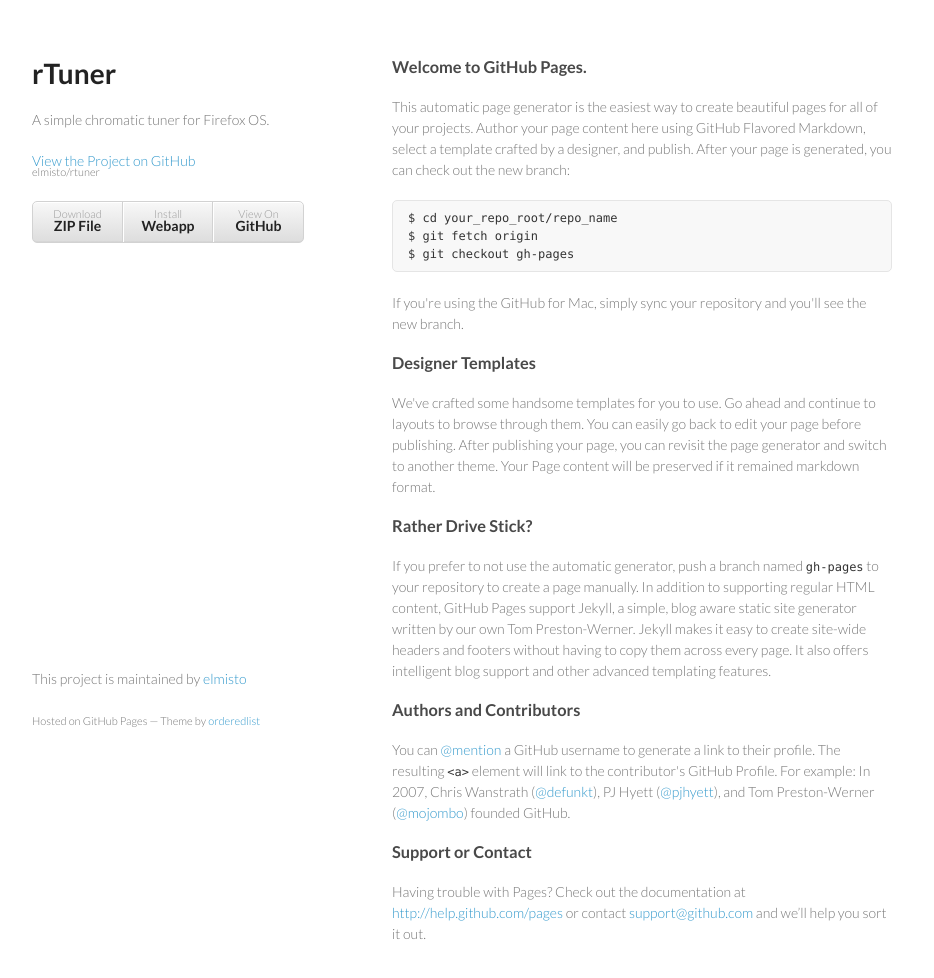
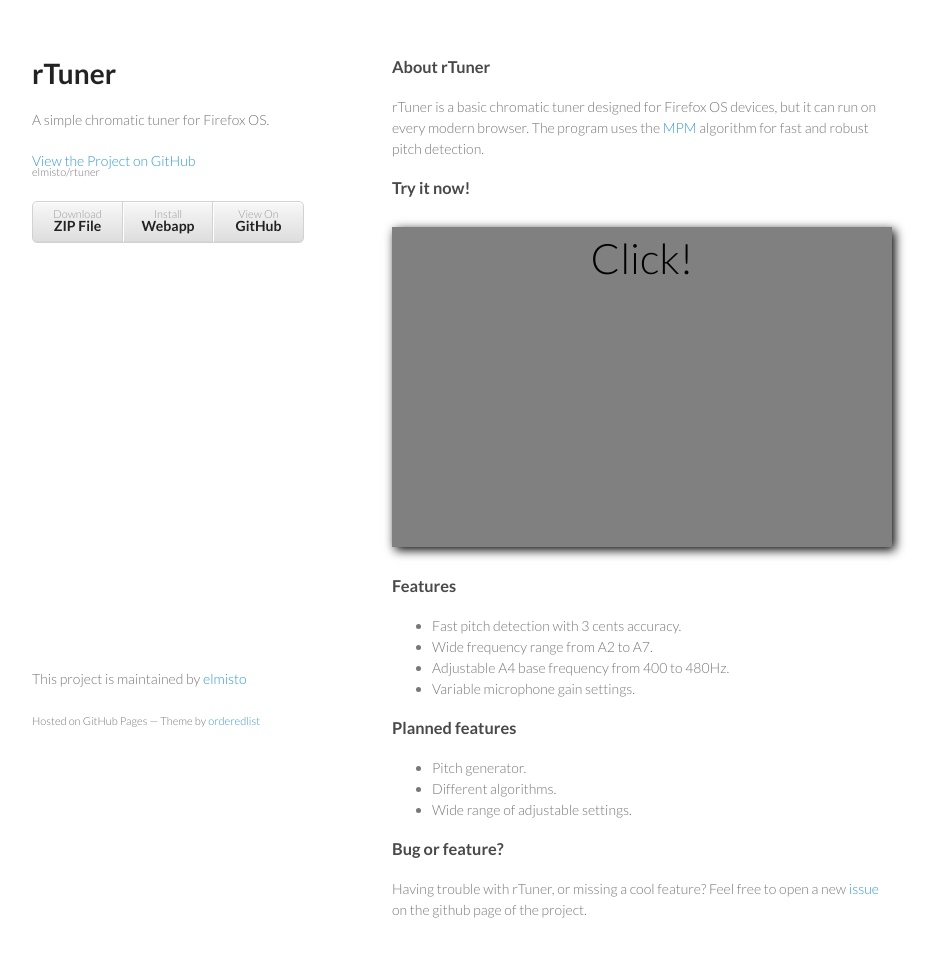
Before and after one commit to elmisto/rtuner, a plain HTML site: page index.html in a window 1280 px wide. Shown: the whole page, without its empty margins (178-1112 px from the left). Drawn offline with Linux system fonts and the light colour scheme.

Commit message:
update page

```diff
--- a/index.html
+++ b/index.html
@@ -19,8 +19,6 @@
         <p>A simple chromatic tuner for Firefox OS.</p>
 
         <p class="view"><a href="https://github.com/elmisto/rtuner">View the Project on GitHub <small>elmisto/rtuner</small></a></p>
-
-
         <ul>
           <li><a href="https://github.com/elmisto/rtuner/zipball/master">Download <strong>ZIP File</strong></a></li>
           <li><a href=# onclick="window.navigator.mozApps.install('http://elmisto.github.io/rtuner/webapp/manifest.webapp');">Install<strong>Webapp</strong></a></li>
@@ -29,36 +27,40 @@
       </header>
       <section>
         <h3>
-<a name="welcome-to-github-pages" class="anchor" href="#welcome-to-github-pages"><span class="octicon octicon-link"></span></a>Welcome to GitHub Pages.</h3>
+<a name="about-rtuner" class="anchor" href="#about-rtuner"><span class="octicon octicon-link"></span></a>About rTuner</h3>
 
-<p>This automatic page generator is the easiest way to create beautiful pages for all of your projects. Author your page content here using GitHub Flavored Markdown, select a template crafted by a designer, and publish. After your page is generated, you can check out the new branch:</p>
-
-<pre><code>$ cd your_repo_root/repo_name
-$ git fetch origin
-$ git checkout gh-pages
-</code></pre>
-
-<p>If you're using the GitHub for Mac, simply sync your repository and you'll see the new branch.</p>
+<p>rTuner is a basic chromatic tuner designed for Firefox OS devices, but it can
+run on every modern browser. The program uses the <a href="http://www.cs.otago.ac.nz/tartini/papers/A_Smarter_Way_to_Find_Pitch.pdf">MPM</a> algorithm for fast and
+robust pitch detection.</p>
 
 <h3>
-<a name="designer-templates" class="anchor" href="#designer-templates"><span class="octicon octicon-link"></span></a>Designer Templates</h3>
-
-<p>We've crafted some handsome templates for you to use. Go ahead and continue to layouts to browse through them. You can easily go back to edit your page before publishing. After publishing your page, you can revisit the page generator and switch to another theme. Your Page content will be preserved if it remained markdown format.</p>
+<a name="try-it-now" class="anchor" href="#try-it-now"><span class="octicon octicon-link"></span></a>Try it now!</h3>
+<div id="tester-placeholder">Click!</div>
+<iframe id="tester" style="display: none;"></iframe>
 
 <h3>
-<a name="rather-drive-stick" class="anchor" href="#rather-drive-stick"><span class="octicon octicon-link"></span></a>Rather Drive Stick?</h3>
-
-<p>If you prefer to not use the automatic generator, push a branch named <code>gh-pages</code> to your repository to create a page manually. In addition to supporting regular HTML content, GitHub Pages support Jekyll, a simple, blog aware static site generator written by our own Tom Preston-Werner. Jekyll makes it easy to create site-wide headers and footers without having to copy them across every page. It also offers intelligent blog support and other advanced templating features.</p>
+<a name="features" class="anchor" href="#features"><span class="octicon octicon-link"></span></a>Features</h3>
+<ul>
+  <li>Fast pitch detection with 3 cents accuracy.</li>
+  <li>Wide frequency range from A2 to A7.</li>
+  <li>Adjustable A4 base frequency from 400 to 480Hz.</li>
+  <li>Variable microphone gain settings.</li>
+</ul>
 
 <h3>
-<a name="authors-and-contributors" class="anchor" href="#authors-and-contributors"><span class="octicon octicon-link"></span></a>Authors and Contributors</h3>
-
-<p>You can <a href="https://github.com/blog/821" class="user-mention">@mention</a> a GitHub username to generate a link to their profile. The resulting <code>&lt;a&gt;</code> element will link to the contributor's GitHub Profile. For example: In 2007, Chris Wanstrath (<a href="https://github.com/defunkt" class="user-mention">@defunkt</a>), PJ Hyett (<a href="https://github.com/pjhyett" class="user-mention">@pjhyett</a>), and Tom Preston-Werner (<a href="https://github.com/mojombo" class="user-mention">@mojombo</a>) founded GitHub.</p>
+<a name="planned-features" class="anchor" href="#planned-features"><span class="octicon octicon-link"></span></a>Planned features</h3>
+<ul>
+  <li>Pitch generator.</li>
+  <li>Different algorithms.</li>
+  <li>Wide range of adjustable settings.</li>
+</ul>
 
 <h3>
-<a name="support-or-contact" class="anchor" href="#support-or-contact"><span class="octicon octicon-link"></span></a>Support or Contact</h3>
+<a name="bug-or-feature" class="anchor" href="#bug-or-feature"><span class="octicon octicon-link"></span></a>Bug or feature?</h3>
 
-<p>Having trouble with Pages? Check out the documentation at <a href="http://help.github.com/pages">http://help.github.com/pages</a> or contact <a href="mailto:support@github.com">support@github.com</a> and we’ll help you sort it out.</p>
+<p>Having trouble with rTuner, or missing a cool feature? Feel free to open a
+new <a href="https://github.com/elmisto/rtuner/issues">issue</a> on the github
+page of the project.</p>
       </section>
       <footer>
         <p>This project is maintained by <a href="https://github.com/elmisto">elmisto</a></p>
@@ -66,6 +68,15 @@
       </footer>
     </div>
     <script src="javascripts/scale.fix.js"></script>
+    <script>
+      var placeholder = document.getElementById("tester-placeholder");
+      var tester = document.getElementById("tester");
 
+      placeholder.addEventListener("click", function() {
+        placeholder.style.display = "none";
+        tester.src = "webapp/index.html";
+        tester.style.display = "block";
+      })
+    </script>
   </body>
 </html>
--- a/stylesheets/styles.css
+++ b/stylesheets/styles.css
@@ -218,6 +218,25 @@
   }
 }
 
+#tester-placeholder {
+  width: 100%;
+  height: 320px;
+  margin: 30px 0;
+  background: gray;
+  box-shadow: 3px 3px 10px 0 #000;
+  color: black;
+  text-align: center;
+  font-size: 3em;
+}
+
+#tester {
+  width: 100%;
+  height: 320px;
+  margin: 30px 0;
+  border: 0;
+  box-shadow: 3px 3px 10px 0 #000;
+}
+
 @media print, screen and (max-width: 720px) {
   body {
     word-wrap:break-word;
```
